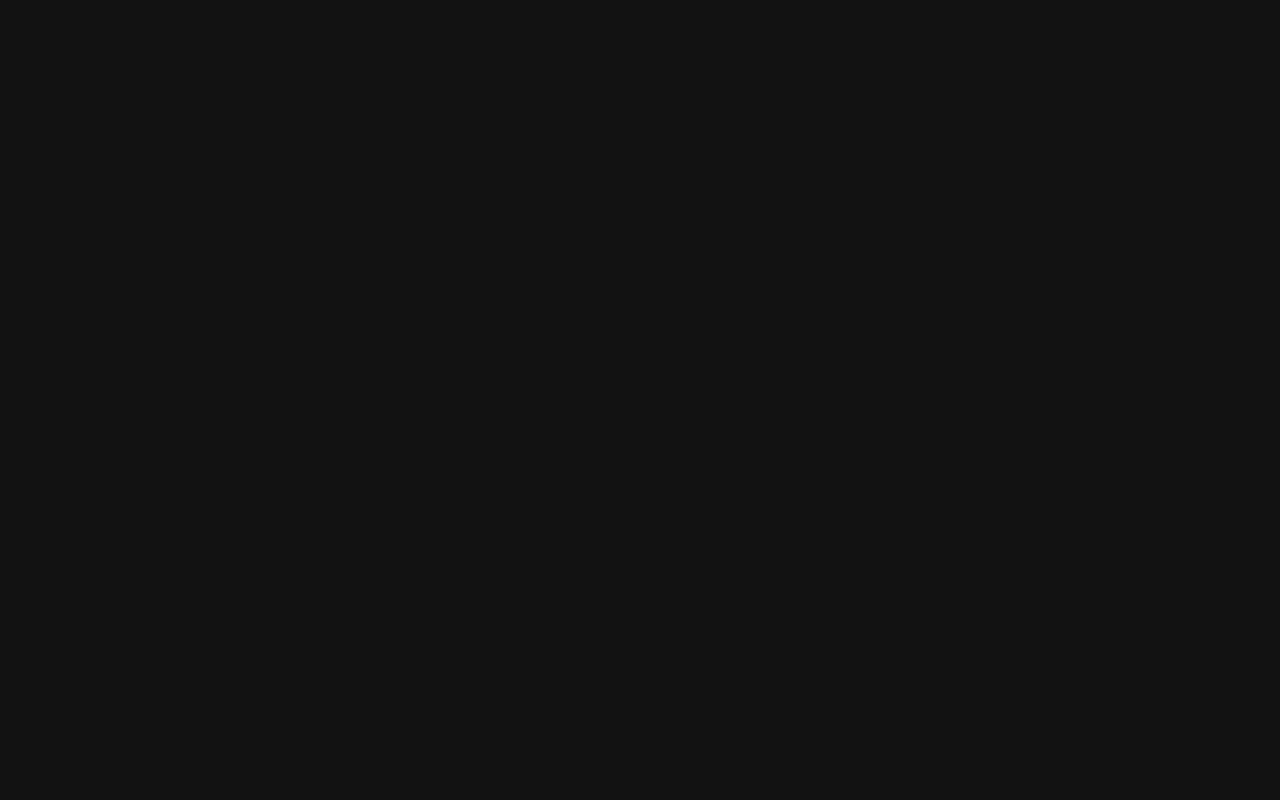
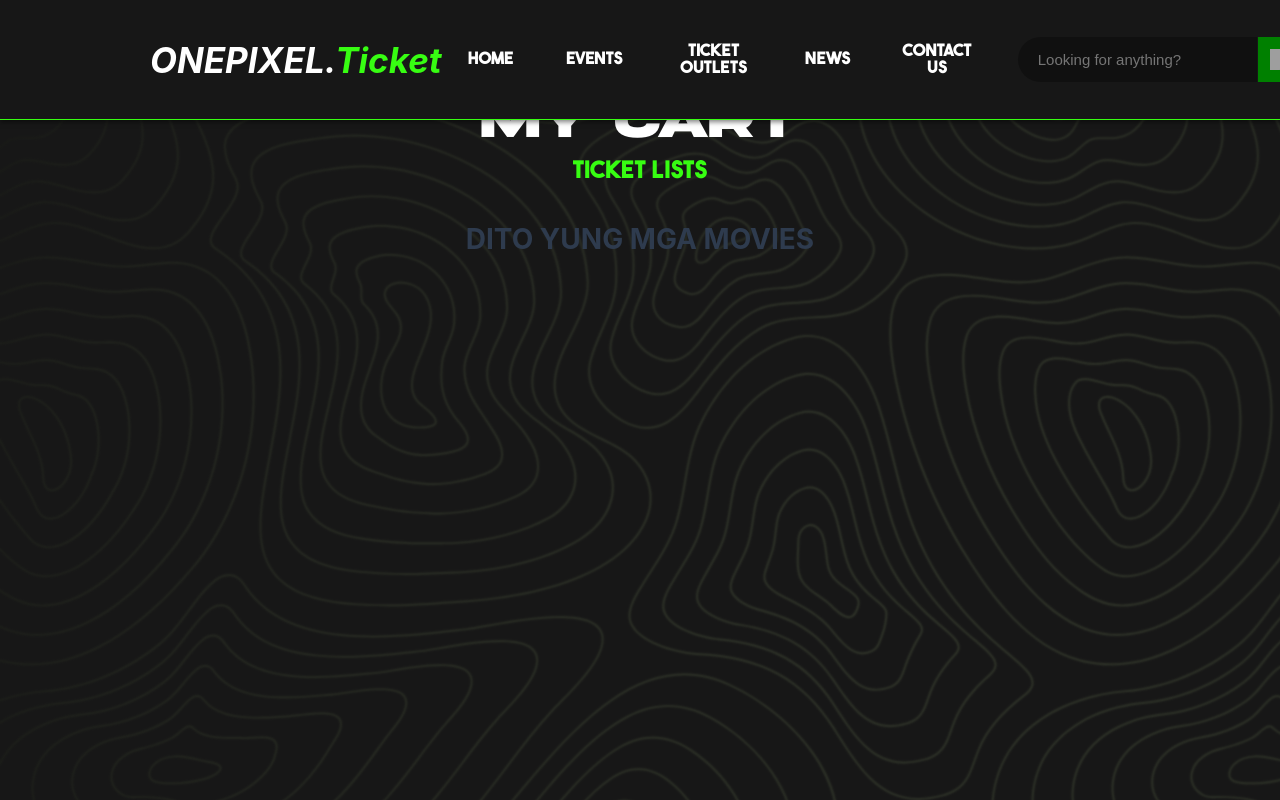
Before and after one commit to richjameslozano/Final-Project, a React (Create React App) app in the folder ticketing-system/: page /cart in a window 1280 px wide. Before the commit this address had no page. Shown: the top 800 px of the page. Built offline with nearby package versions, Linux system fonts and the light colour scheme; grey boxes are pictures that could not be loaded.

Commit message:
Pinagsama na yung kay rich and hen

```diff
--- a/ticketing-system/src/components/AppController.js
+++ b/ticketing-system/src/components/AppController.js
@@ -15,6 +15,7 @@ import HomePage from '../home/HomePage';
 import MainEvent from '../events/MainEvent';
 import UserProfile from '../user/UserProfile';
 import UserAccount from '../user/UserAccount';
+import Cart from '../cart/Cart';
 
 
 
@@ -22,7 +23,9 @@ const AppController = () => {
     return (
         <BrowserRouter>
         <Routes>
-        <Route path="/user-profile" element={<UserProfile />} />
+            <Route path="/homepage" element={<HomePage />} />
+            <Route path="/cart" element={<Cart />} />
+            <Route path="/user-profile" element={<UserProfile />} />
             <Route path="/user-account" element={<UserAccount />} />
             <Route path="/events" element={<MainEvent />} />
             <Route path='/signup' element={<SignUp/>}> </Route>
```
